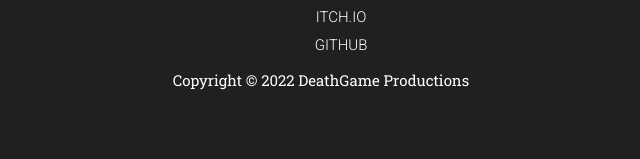
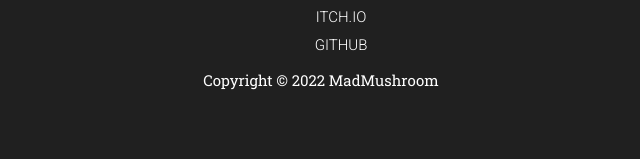
Before and after one commit to Mad-Mushroom/mad-mushroom.github.io, a plain HTML site: page index.html in a window 1280 px wide. Shown: the part 3382-3541 px from the top of the page, 319-959 px from the left. Drawn offline with Linux system fonts and the light colour scheme.

Commit message:
Changed Copyright Text

```diff
--- a/index.html
+++ b/index.html
@@ -87,7 +87,7 @@
 				</ul>
 			</div>
 			<p>
-				Copyright &copy; 2022 DeathGame Productions
+				Copyright &copy; 2022 MadMushroom
 			</p>
 		</footer>
 	</body>
```
